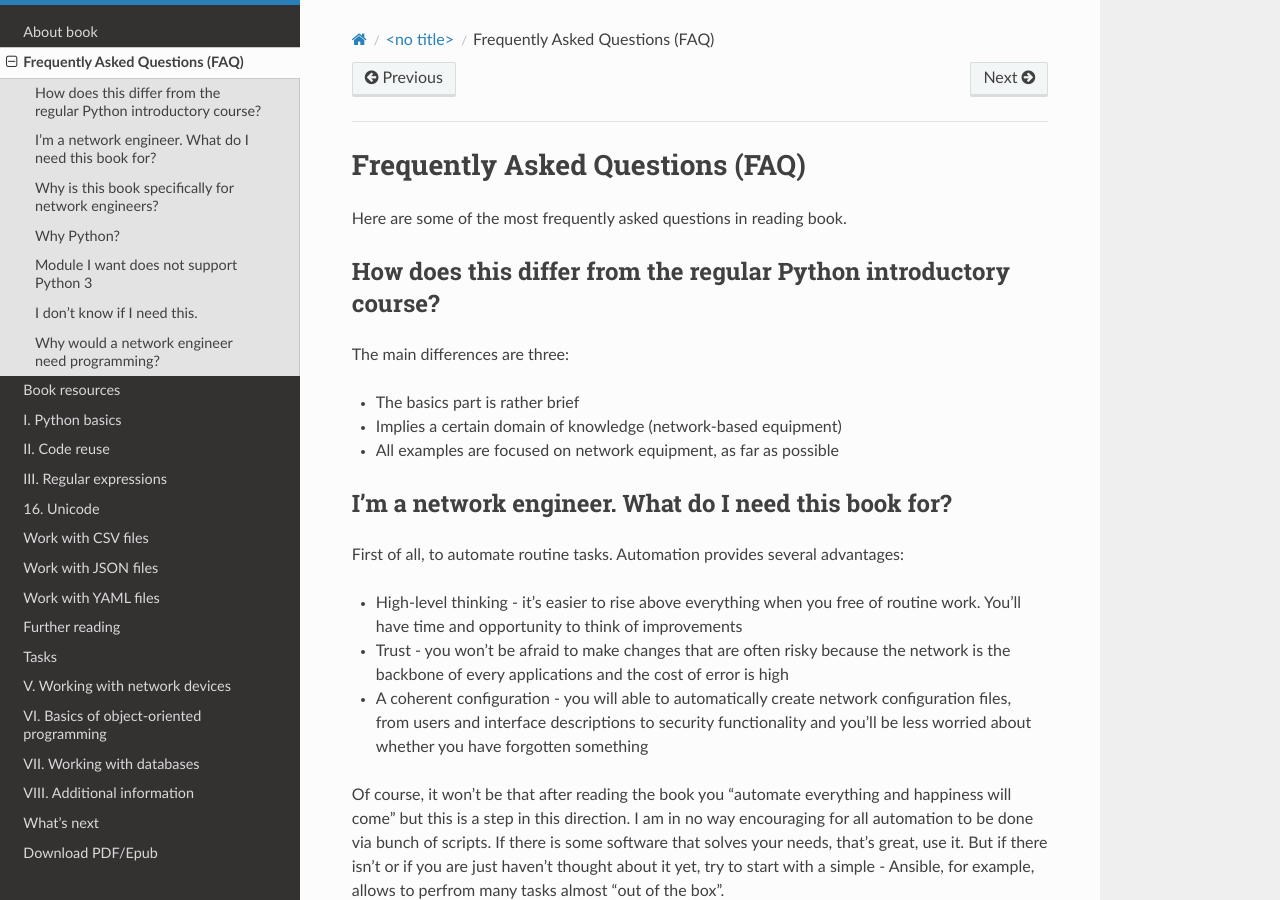
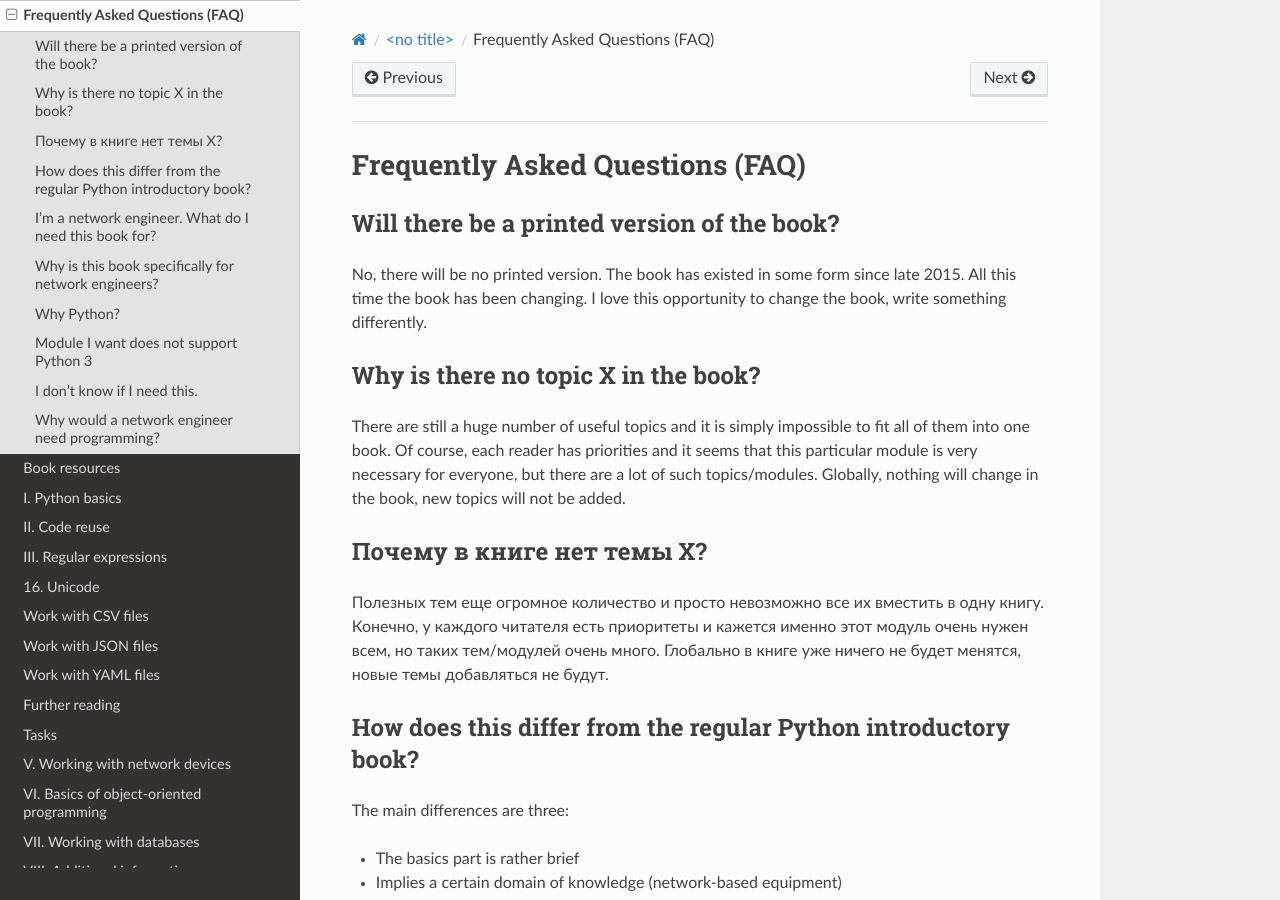
Before and after one commit to natenka/pyneng-book-en, a Sphinx documentation site: the page built from docs/source/faq.rst, in a window 1280 px wide and 900 px high. Built offline with Sphinx 7.4.7 and the Read the Docs theme 2.0.0, drawn with Linux system fonts in a browser that asks for light colours; pages that are not in the unit, such as notebooks, are missing from menus.

Commit message:
update faq

```diff
--- a/docs/source/faq.rst
+++ b/docs/source/faq.rst
@@ -1,10 +1,33 @@
 Frequently Asked Questions (FAQ)
 ------------------------------
 
-Here are some of the most frequently asked questions in reading
-book.
+Will there be a printed version of the book?
+~~~~~~~~~~~~~~~~~~~~~~~~~~~~~~~~~~~~~~~~~~~~
 
-How does this differ from the regular Python introductory course?
+No, there will be no printed version. The book has existed in some form
+since late 2015. All this time the book has been changing. I love this opportunity
+to change the book, write something differently.
+
+
+Why is there no topic X in the book?
+~~~~~~~~~~~~~~~~~~~~~~~~~~~~~~~~~~~~
+
+There are still a huge number of useful topics and it is simply impossible
+to fit all of them into one book. Of course, each reader has priorities and
+it seems that this particular module is very necessary for everyone, but there
+are a lot of such topics/modules.
+Globally, nothing will change in the book, new topics will not be added.
+
+Почему в книге нет темы X?
+~~~~~~~~~~~~~~~~~~~~~~~~~~
+
+Полезных тем еще огромное количество и просто невозможно все их вместить в одну
+книгу. Конечно, у каждого читателя есть приоритеты и кажется именно этот
+модуль очень нужен всем, но таких тем/модулей очень много.
+Глобально в книге уже ничего не будет менятся, новые темы добавляться не будут.
+
+
+How does this differ from the regular Python introductory book?
 ~~~~~~~~~~~~~~~~~~~~~~~~~~~~~~~~~~~~~~~~~~~~~~~~~~~~~~~~
 
 The main differences are three:
```
